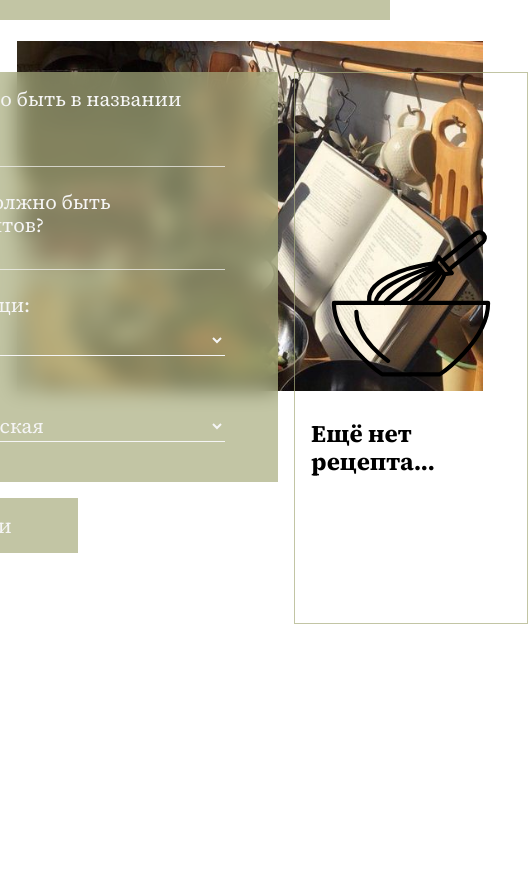
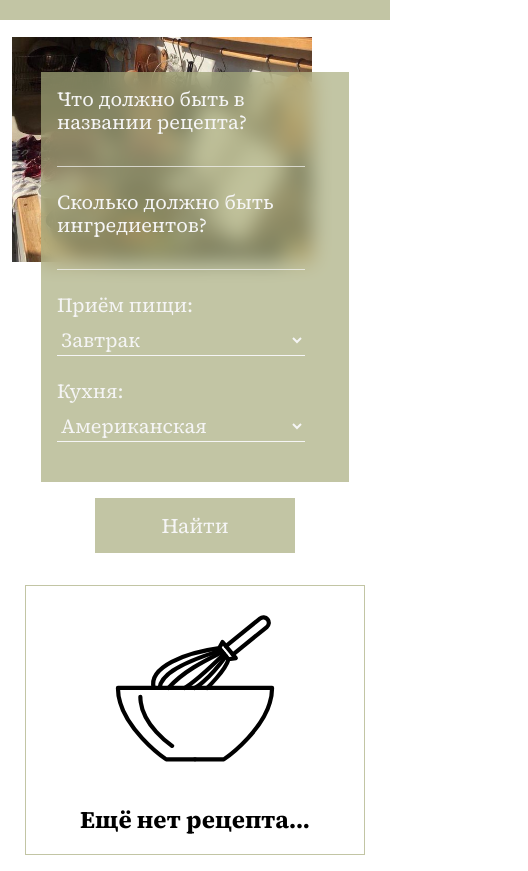
Before and after one commit to yaonglax/recipe-finder, a website with bundled scripts: page public/index.html in a window 390 px wide. Shown: the part 60-931 px from the top of the page, 528 px wide, since content can reach past the window. Before the commit the page ends 844 px from the top, so only its background shows below. Built offline with nearby package versions, Linux system fonts and the light colour scheme; a web font is replaced by a local one.

Commit message:
Завершение разработки функционала

```diff
--- a/public/styles/styles.css
+++ b/public/styles/styles.css
@@ -91,20 +91,11 @@ body {
     background-color: transparent;
 }
 
-/* .input-text:-webkit-autofill,
-.input-text:-webkit-autofill:hover,
-.input-text:-webkit-autofill:focus,
-.input-text:-webkit-autofill:active {
-    -webkit-box-shadow: 0 0 0px 1000px transparent inset;
-    box-shadow: 0 0 0px 1000px transparent inset;
-    -webkit-text-fill-color: rgba(245, 245, 245, 0.7);
-    transition: background-color 5000s ease-in-out 0s;
-} */
-
 input:-webkit-autofill,
 input:-webkit-autofill:focus {
     transition: background-color 600000s 0s, color 600000s 0s;
 }
+
 input[data-autocompleted] {
     background-color: transparent !important;
 }
@@ -185,9 +176,121 @@ input[data-autocompleted] {
     height: 200px;
 }
 
-@media (max-width: 1280px) {
+@media (max-width: 1024px) {
+    .main__cont-img {
+        position: absolute;
+        left: -3%;
+        top: 10%;
+        height: 250px;
+        width: 400px;
+    }
+
+    .main__cont-form {
+        min-width: 300px;
+        width: 350px;
+    }
+
+}
+
+@media (max-width: 700px) {
     .main__cont-img {
         position: absolute;
         left: 0;
+        top: 10%;
+        height: 200px;
+        width: 300px;
+    }
+
+    .main__cont-form {
+        min-width: 300px;
+        width: 100%;
+    }
+
+    .main__recipe {
+        max-width: 300px;
+        width: 100%;
+        align-items: center;
+        justify-content: center;
+        gap: 0;
+    }
+
+    .main__recipe-cont {
+        align-items: center;
+        justify-content: center;
+        gap: 0;
+        text-align: center;
+    }
+
+    .main__recipe-img {
+        width: 200px;
+        height: 200px;
+    }
+
+    .main__cont-form-select option {
+        font-size: 0.8rem;
     }
 }
+
+@media (max-width: 575px) {
+    .main {
+        flex-direction: column;
+        justify-content: center;
+        align-items: center;
+    }
+
+    .main__recipe {
+        max-width: 500px;
+        width: 100%;
+        align-items: center;
+        justify-content: center;
+        gap: 0;
+    }
+
+    .main__cont {
+        justify-content: center;
+        align-items: center;
+    }
+
+    .main__cont-img {
+        height: 300px;
+        width: 400px;
+        left: 3%;
+    }
+
+    .main__cont-form {
+        max-width: 500px;
+        width: 100%;
+    }
+}
+
+@media (max-width: 500px) {
+
+
+    .main {
+        width: 100%;
+        justify-content: center;
+        align-items: center;
+    }
+
+    .main__cont {
+        max-width: 95%;
+        width: 100%;
+    }
+
+    .main__cont-img {
+        height: 250px;
+        width: 300px;
+    }
+
+    .main__recipe {
+        max-width: 95%;
+        width: 100%;
+        justify-content: center;
+    }
+}
+
+@media (orientation: landscape) {
+    .main__cont-img {
+        top: 20%;
+    }
+}
```
